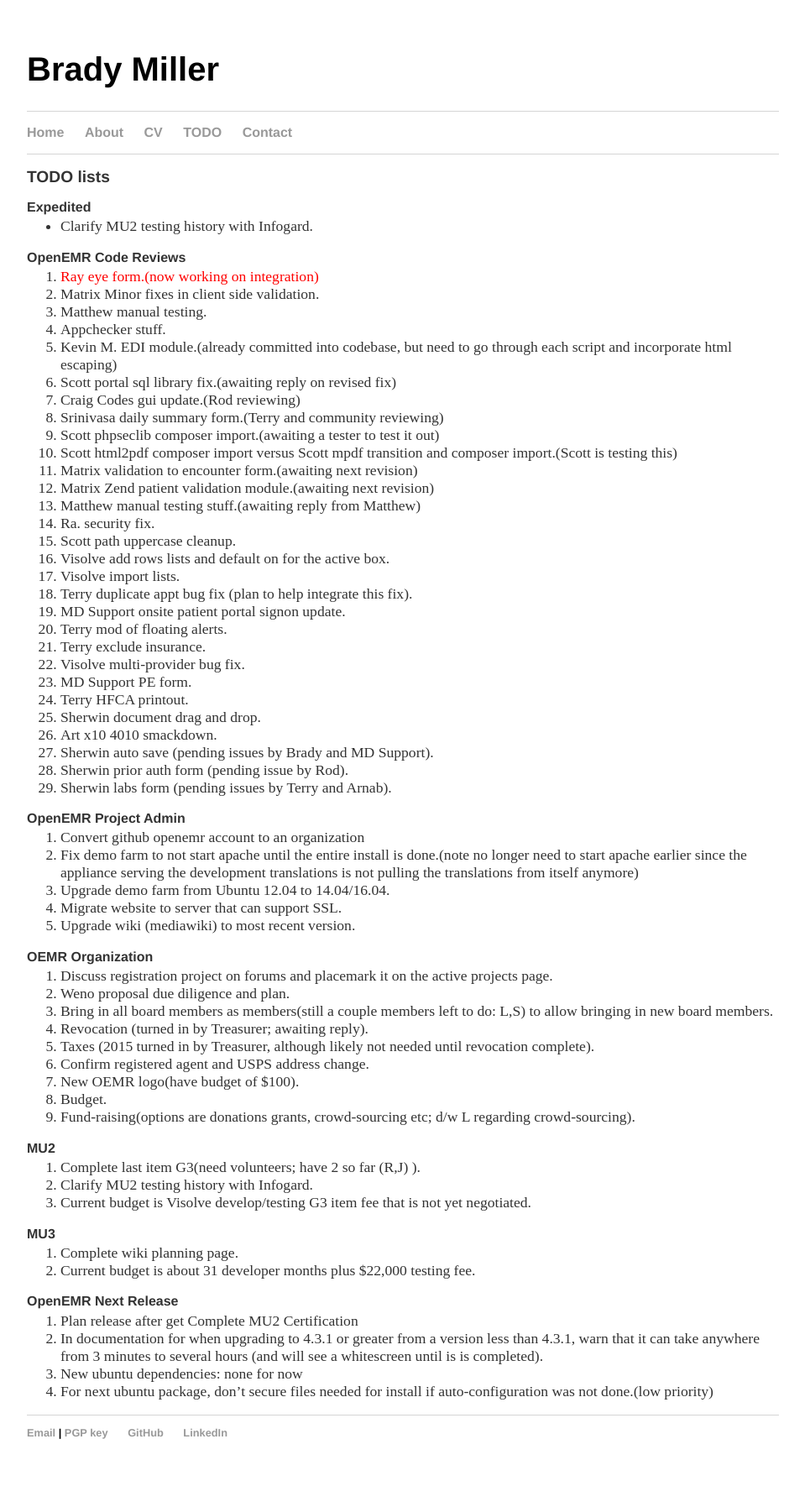
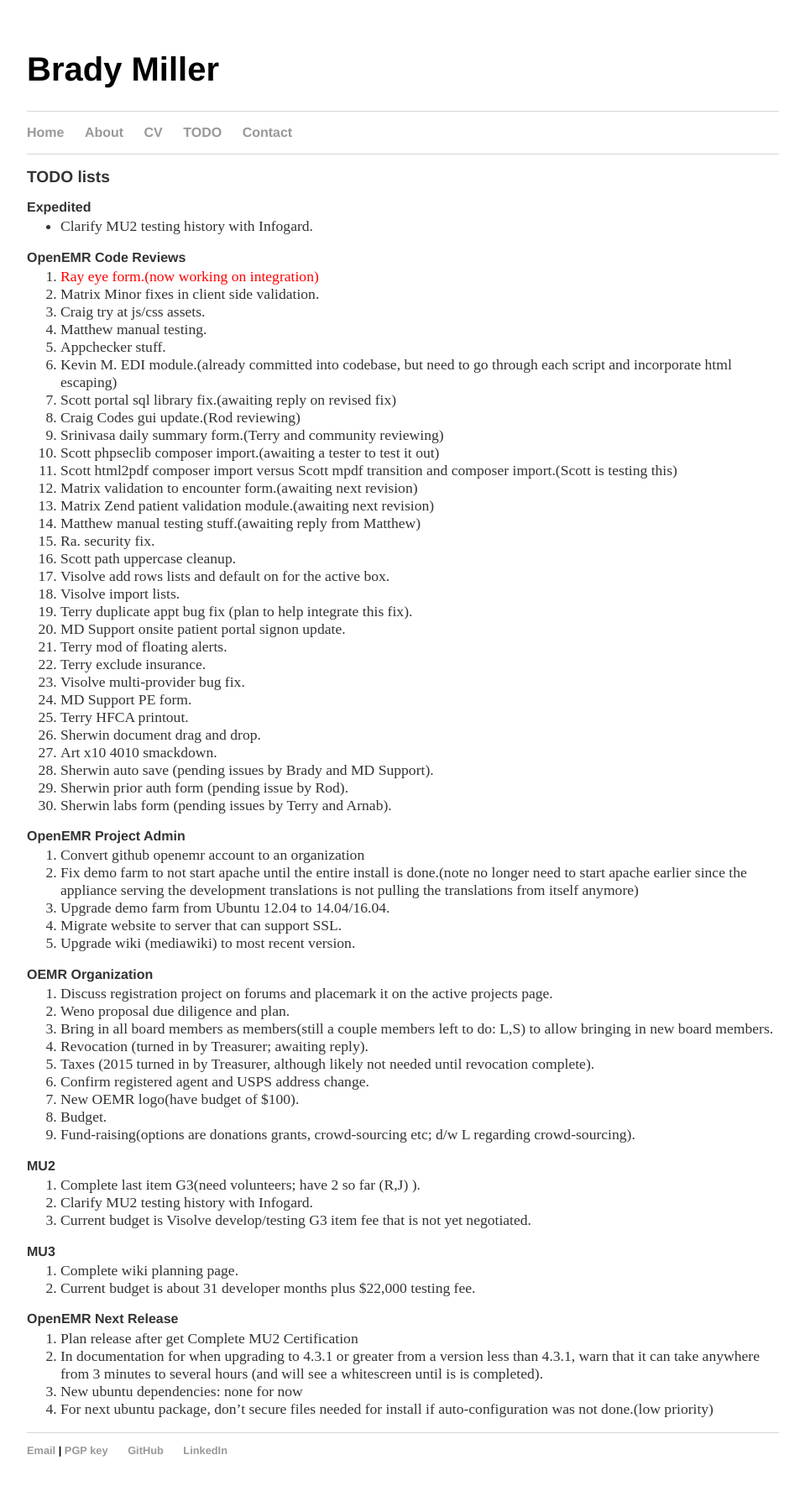
Before and after one commit to bradymiller/bradymiller.github.io, a Jekyll site: the page built from todo/index.md, in a window 1280 px wide. Shown: the whole page at 84% size, without its empty margins (160-1119 px from the left). Built offline with Jekyll 4.4.1, drawn with Linux system fonts in a browser that asks for light colours; before the commit the page ends 1774 px from its top, so only the background shows below that.

Commit message:
Update todo list

```diff
--- a/todo/index.md
+++ b/todo/index.md
@@ -9,6 +9,7 @@
 ### OpenEMR Code Reviews
 1. <span style="color: red">Ray eye form.(now working on integration)</span>
 1. Matrix Minor fixes in client side validation.
+1. Craig try at js/css assets.
 1. Matthew manual testing.
 1. Appchecker stuff.
 1. Kevin M. EDI module.(already committed into codebase, but need to go through each script and incorporate html escaping)
```
